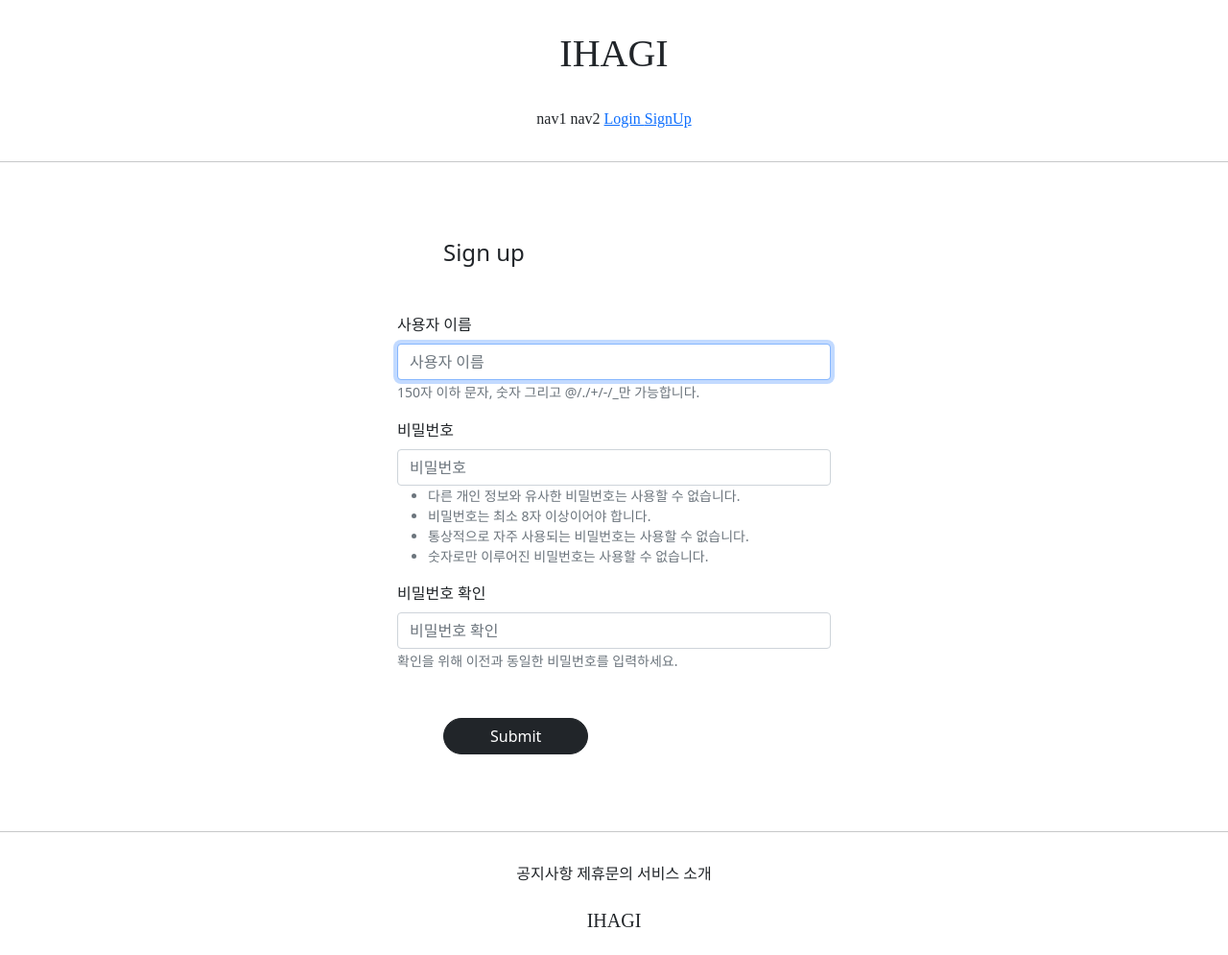
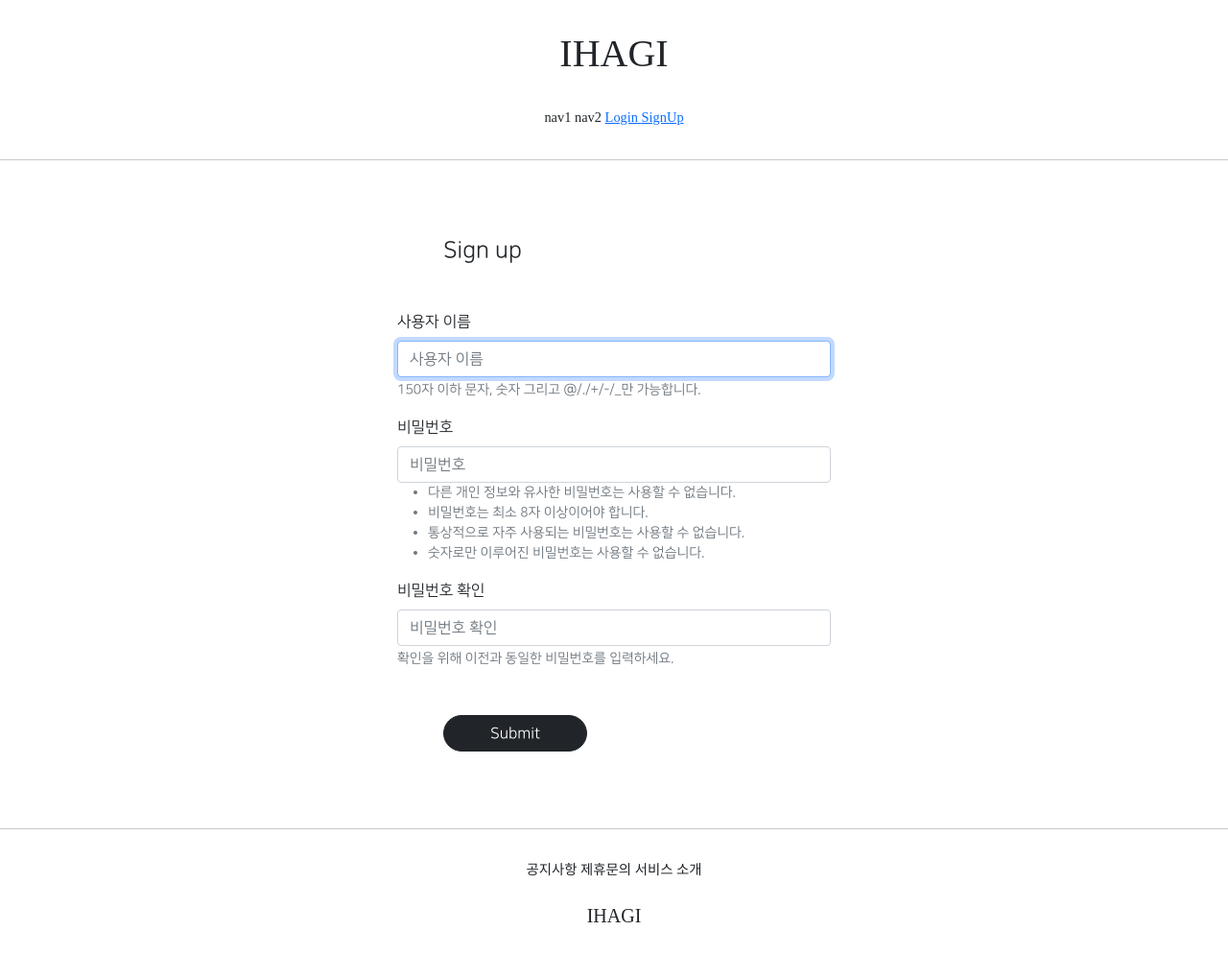
Before and after one commit to IHAGI-c/super-system, a Django app: page /accounts/create/ in a window 1280 px wide. Shown: the whole page at 96% size. After the commit the page ends 961 px from the top, so only its background shows below. Run offline with Django 3.2, Linux system fonts and the light colour scheme; parts of the project's set-up code (start-up, migrations or seed data) failed here and were passed over; some libraries are stand-ins or nearby versions.

Commit message:
7/15 class_2_2

```diff
--- a/static/base.css
+++ b/static/base.css
@@ -6,6 +6,7 @@
 .ihagi_header_button{
     margin-bottom: 2rem;
     font-family: 'Noto Serif KR', serif;
+    font-size: 0.9rem;
 }
 
 .ihagi_footer_logo{
@@ -16,6 +17,7 @@
 .ihagi_footer_button{
     margin-top: 2rem;
     font-family: 'Noto Serif KR', serif;
+    font-size: 0.9rem;
 }
 
 .mw-500 {
--- a/templates/base_2.html
+++ b/templates/base_2.html
@@ -3,7 +3,8 @@
 
 {%  include 'head.html' %}
 
-<body>
+
+<body style="font-family: 'NanumSquareR'">
 
 {% include 'header.html' %}
 
--- a/templates/head.html
+++ b/templates/head.html
@@ -15,4 +15,28 @@
 
     {# DEFAULT CSS LINK #}
     <link rel="stylesheet" type="text/css" href="{% static 'base.css' %}">
+
+    <style>
+        @font-face {
+            font-family: 'NanumSquareR';
+            src: local('NanumSquareR'),
+            url("{% static 'fonts/NanumSquareR.otf' %}") format("opentype");
+        }
+        @font-face {
+            font-family: 'NanumSquareEB';
+            src: local('NanumSquareEB'),
+            url("{% static 'fonts/NanumSquareEB.otf' %}") format("opentype");
+        }
+        @font-face {
+            font-family: 'NanumSquareB';
+            src: local('NanumSquareB'),
+            url("{% static 'fonts/NanumSquareB.otf' %}") format("opentype");
+        }
+        @font-face {
+            font-family: 'NanumSquareL';
+            src: local('NanumSquareL'),
+            url("{% static 'fonts/NanumSquareL.otf' %}") format("opentype");
+        }
+    </style>
+
 </head>
```
Also changed, not shown: static/fonts/NanumSquareB.otf (added), static/fonts/NanumSquareEB.otf (added), static/fonts/NanumSquareL.otf (added), static/fonts/NanumSquareR.otf (added).
